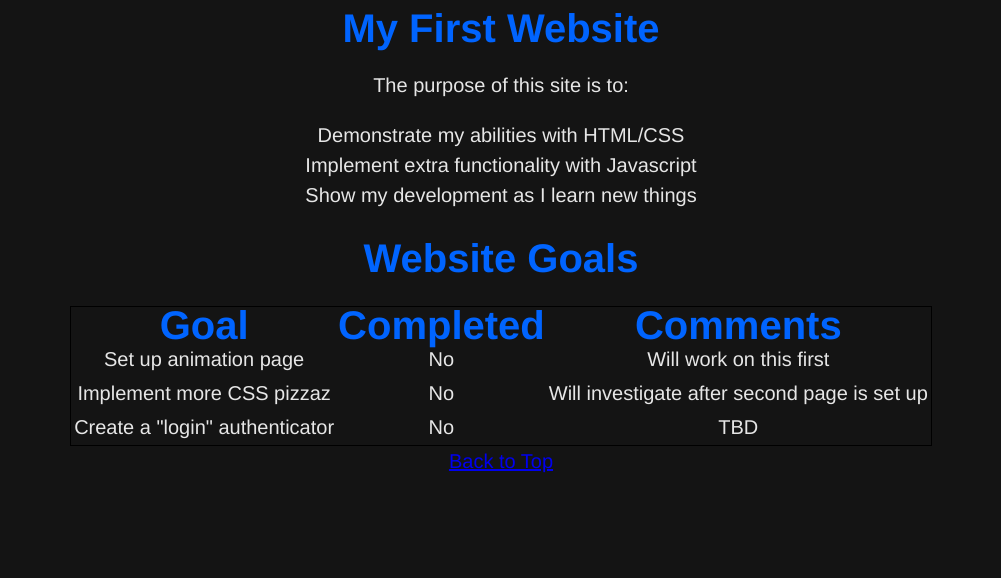
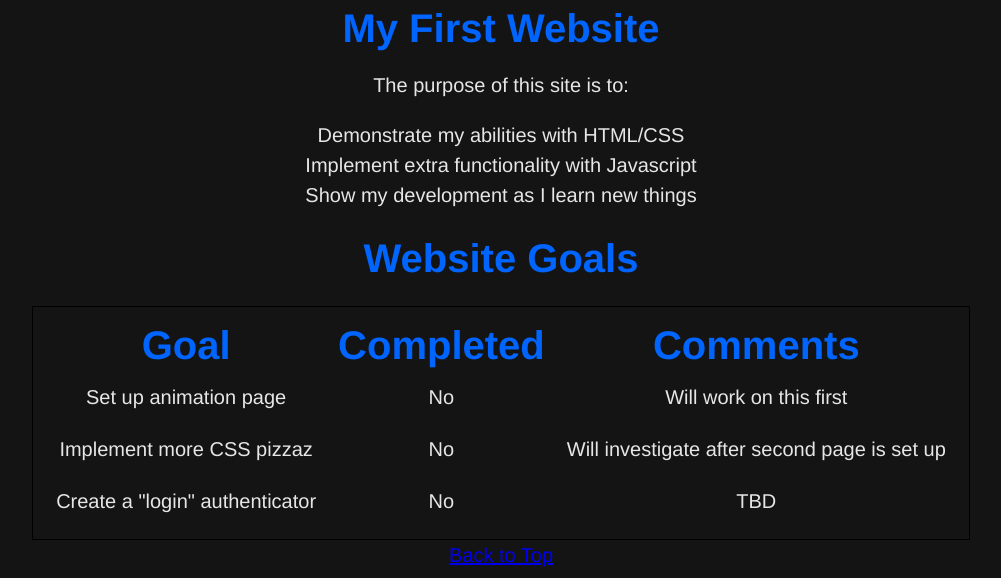
Before and after one commit to sonovagibs/sonovagibs.github.io, a plain HTML site: page index.html in a window 1280 px wide. Shown: the part 705-1283 px from the top of the page, without its empty margins (139-1140 px from the left). Before the commit the page ends 1189 px from the top, so only its background shows below. Drawn offline with Linux system fonts and the light colour scheme.

Commit message:
Update index.html

```diff
--- a/index.html
+++ b/index.html
@@ -29,7 +29,7 @@
 
         <h2 class="heading">Website Goals</h2>
 
-        <table style="border:1px solid black; margin-left: auto; margin-right: auto;">
+        <table style="border:1px solid black; margin-left: auto; margin-right: auto; padding: 2px; border-spacing: 20px;">
             <thead>
                 <tr>
                     <th class="heading">Goal</th>
```
